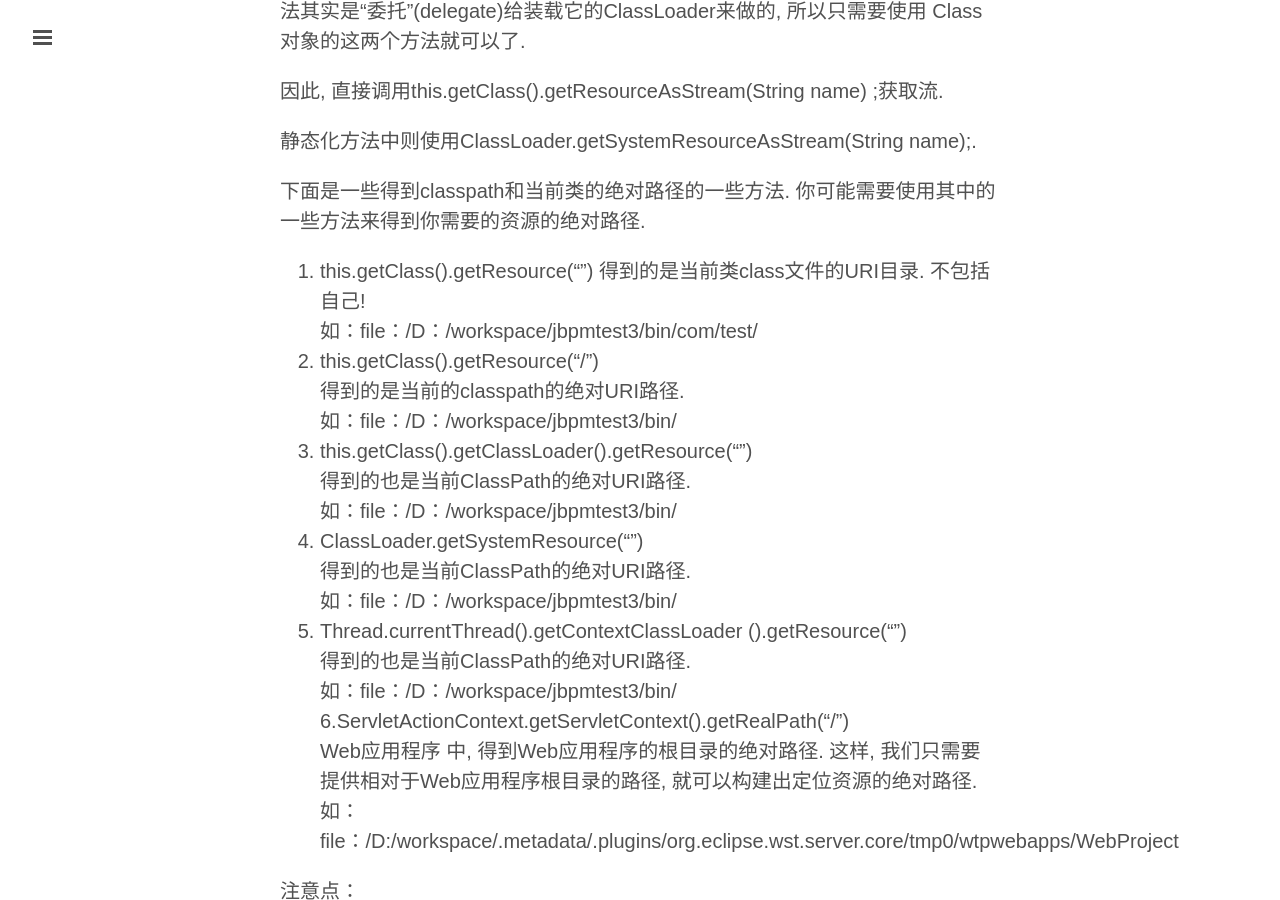
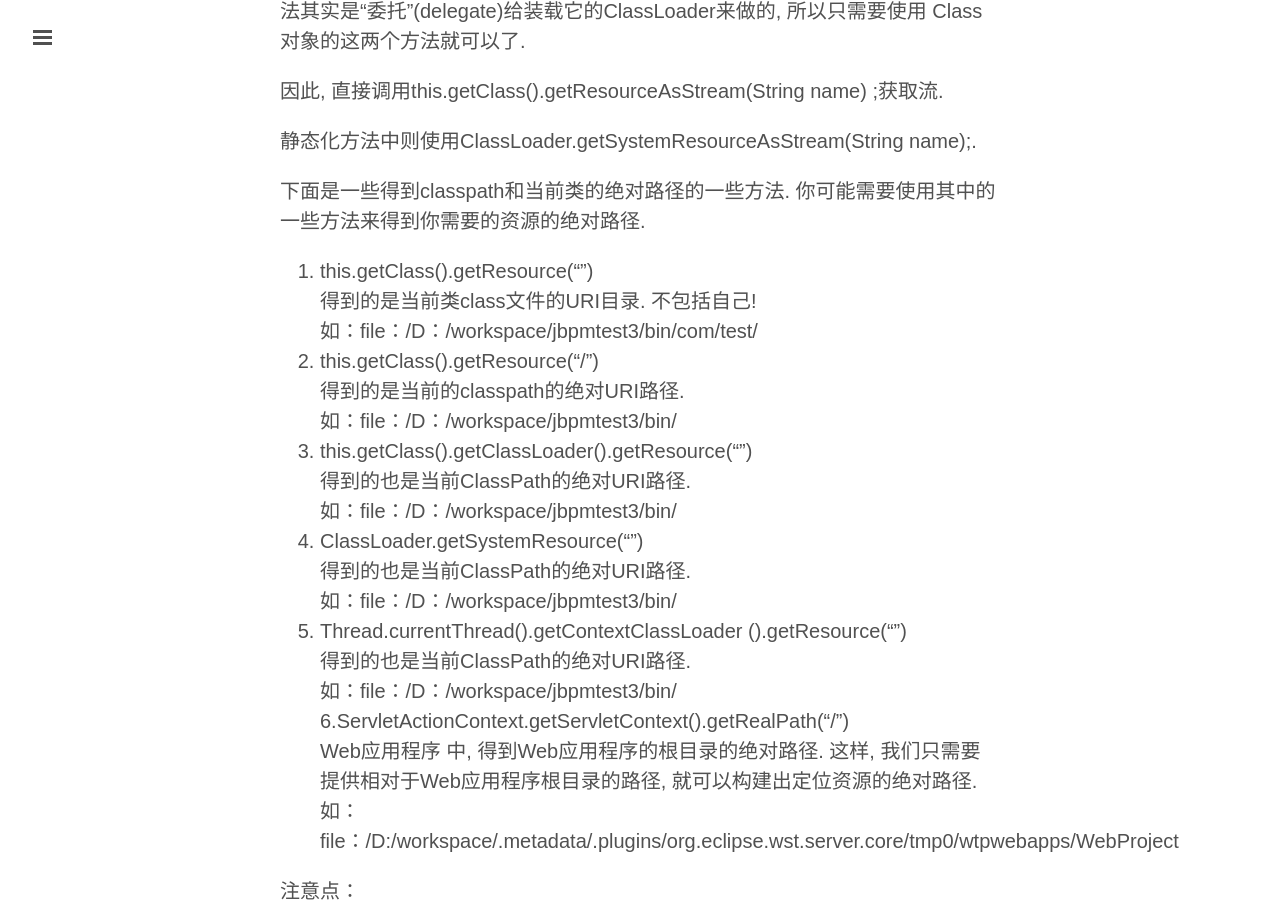
Before and after one commit to clarkdo/clarkdo.github.com, a Jekyll site: the page built from _posts/2014-10-09-41.md, in a window 1280 px wide and 900 px high, scrolled down 596 px. Built offline with Jekyll 4.4.1, drawn with Linux system fonts in a browser that asks for light colours; Markdown is read by kramdown in place of the engine named in the settings; comment, search, counter and statistics services are not loaded.

```diff
--- a/_posts/2014-10-09-41.md
+++ b/_posts/2014-10-09-41.md
@@ -22,7 +22,7 @@ ClassLoader 提供了两个方法用于从装载的类路径中取得资源：
 
 下面是一些得到classpath和当前类的绝对路径的一些方法. 你可能需要使用其中的一些方法来得到你需要的资源的绝对路径.<br/>
 
-1. this.getClass().getResource("")
+1. this.getClass().getResource("")<br/>
 得到的是当前类class文件的URI目录. 不包括自己! <br/>
 如：file：/D：/workspace/jbpmtest3/bin/com/test/ <br/>
 2. this.getClass().getResource("/")  <br/>
```
